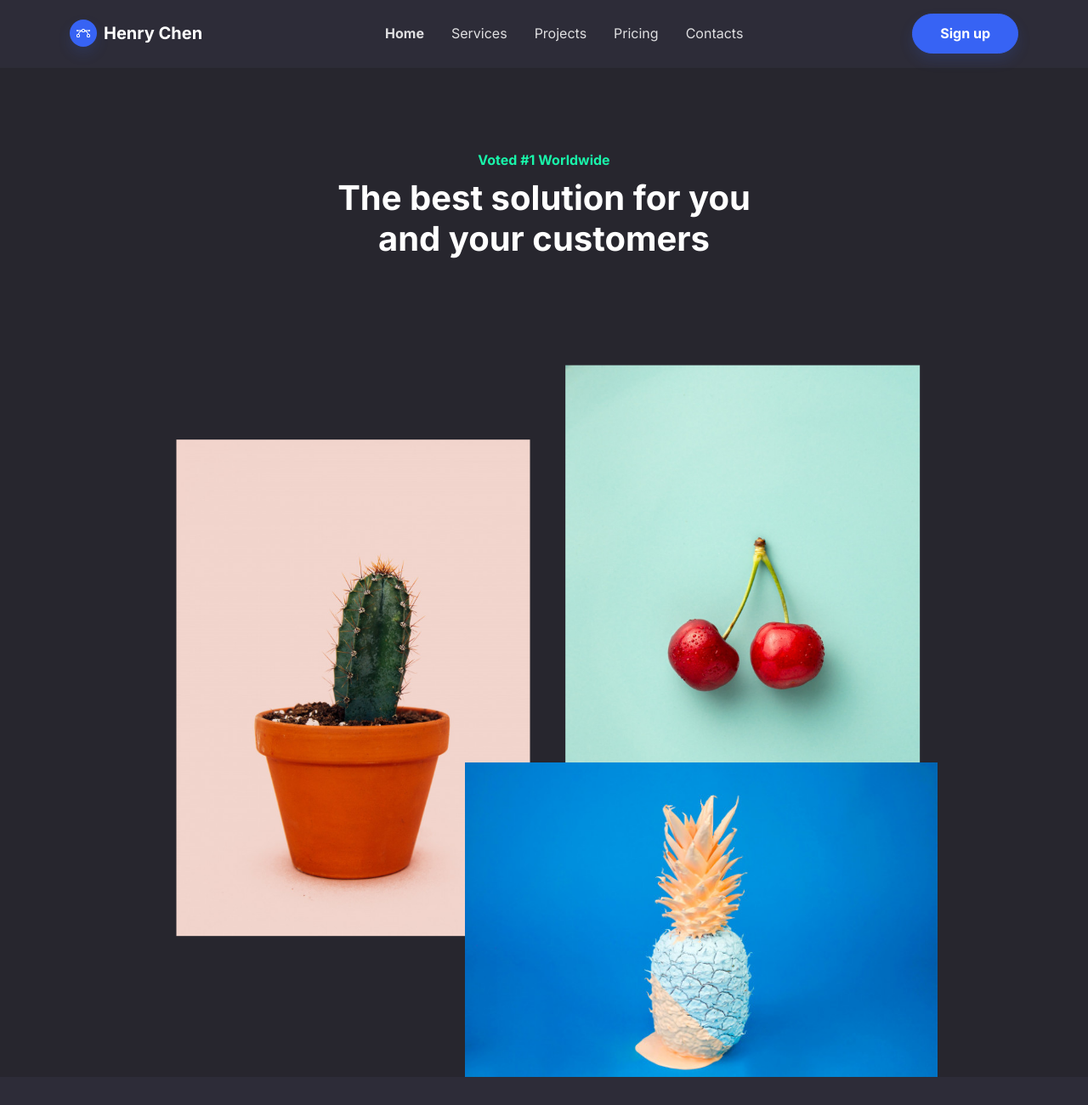
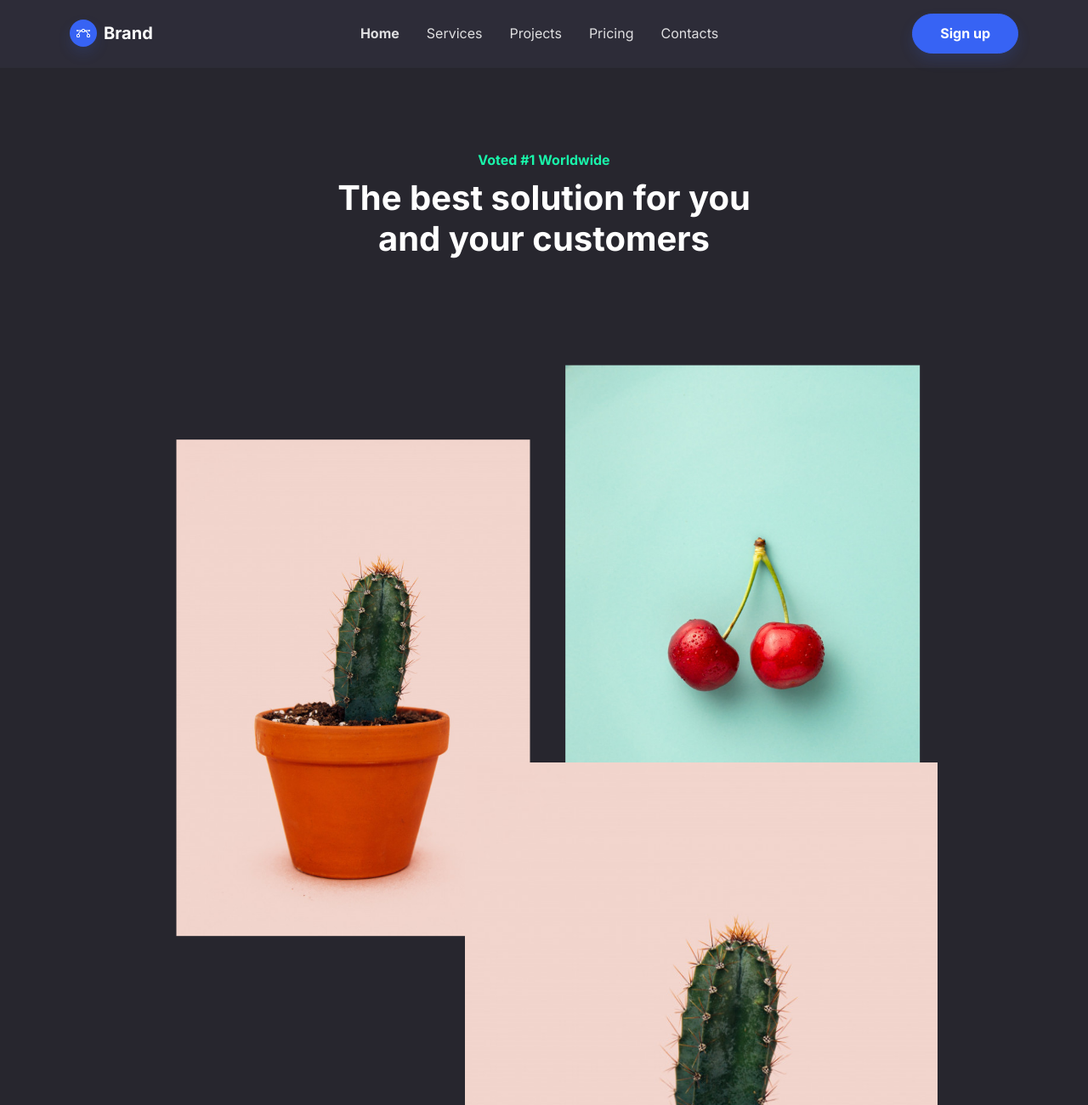
Before and after one commit to HenryAdol/Website, a plain HTML site: page index.html in a window 1280 px wide. Shown: the top 1300 px of the page at 85% size. Drawn offline with Linux system fonts and the light colour scheme.

Commit message:
Website updates.

```diff
--- a/index.html
+++ b/index.html
@@ -14,7 +14,7 @@
         <div class="container"><a class="navbar-brand d-flex align-items-center" href="/"><span class="bs-icon-sm bs-icon-circle bs-icon-primary shadow d-flex justify-content-center align-items-center me-2 bs-icon"><svg xmlns="http://www.w3.org/2000/svg" width="1em" height="1em" fill="currentColor" viewBox="0 0 16 16" class="bi bi-bezier">
                         <path fill-rule="evenodd" d="M0 10.5A1.5 1.5 0 0 1 1.5 9h1A1.5 1.5 0 0 1 4 10.5v1A1.5 1.5 0 0 1 2.5 13h-1A1.5 1.5 0 0 1 0 11.5v-1zm1.5-.5a.5.5 0 0 0-.5.5v1a.5.5 0 0 0 .5.5h1a.5.5 0 0 0 .5-.5v-1a.5.5 0 0 0-.5-.5h-1zm10.5.5A1.5 1.5 0 0 1 13.5 9h1a1.5 1.5 0 0 1 1.5 1.5v1a1.5 1.5 0 0 1-1.5 1.5h-1a1.5 1.5 0 0 1-1.5-1.5v-1zm1.5-.5a.5.5 0 0 0-.5.5v1a.5.5 0 0 0 .5.5h1a.5.5 0 0 0 .5-.5v-1a.5.5 0 0 0-.5-.5h-1zM6 4.5A1.5 1.5 0 0 1 7.5 3h1A1.5 1.5 0 0 1 10 4.5v1A1.5 1.5 0 0 1 8.5 7h-1A1.5 1.5 0 0 1 6 5.5v-1zM7.5 4a.5.5 0 0 0-.5.5v1a.5.5 0 0 0 .5.5h1a.5.5 0 0 0 .5-.5v-1a.5.5 0 0 0-.5-.5h-1z"></path>
                         <path d="M6 4.5H1.866a1 1 0 1 0 0 1h2.668A6.517 6.517 0 0 0 1.814 9H2.5c.123 0 .244.015.358.043a5.517 5.517 0 0 1 3.185-3.185A1.503 1.503 0 0 1 6 5.5v-1zm3.957 1.358A1.5 1.5 0 0 0 10 5.5v-1h4.134a1 1 0 1 1 0 1h-2.668a6.517 6.517 0 0 1 2.72 3.5H13.5c-.123 0-.243.015-.358.043a5.517 5.517 0 0 0-3.185-3.185z"></path>
-                    </svg></span><span>Henry Chen</span></a><button data-bs-toggle="collapse" class="navbar-toggler" data-bs-target="#navcol-1"><span class="visually-hidden">Toggle navigation</span><span class="navbar-toggler-icon"></span></button>
+                    </svg></span><span>Brand</span></a><button data-bs-toggle="collapse" class="navbar-toggler" data-bs-target="#navcol-1"><span class="visually-hidden">Toggle navigation</span><span class="navbar-toggler-icon"></span></button>
             <div class="collapse navbar-collapse" id="navcol-1">
                 <ul class="navbar-nav mx-auto">
                     <li class="nav-item"><a class="nav-link active" href="index.html">Home</a></li>
@@ -39,7 +39,7 @@
                     <div class="position-relative" style="display: flex;flex-wrap: wrap;justify-content: flex-end;">
                         <div style="position: relative;flex: 0 0 45%;transform: translate3d(-15%, 35%, 0);"><img class="img-fluid" data-bss-parallax="" data-bss-parallax-speed="0.8" src="assets/img/products/3.jpg"></div>
                         <div style="position: relative;flex: 0 0 45%;transform: translate3d(-5%, 20%, 0);"><img class="img-fluid" data-bss-parallax="" data-bss-parallax-speed="0.4" src="assets/img/products/2.jpg"></div>
-                        <div style="position: relative;flex: 0 0 60%;transform: translate3d(0, 0%, 0);"><img class="img-fluid" data-bss-parallax="" data-bss-parallax-speed="0.25" src="assets/img/products/1.jpg"></div>
+                        <div style="position: relative;flex: 0 0 60%;transform: translate3d(0, 0%, 0);"><img class="img-fluid" data-bss-parallax="" data-bss-parallax-speed="0.25" src="assets/img/products/3.jpg"></div>
                     </div>
                 </div>
             </div>
```
Also changed, not shown: contacts.html (+1 -1 lines), pricing.html (+1 -1 lines), projects.html (+1 -1 lines), services.html (+1 -1 lines).
